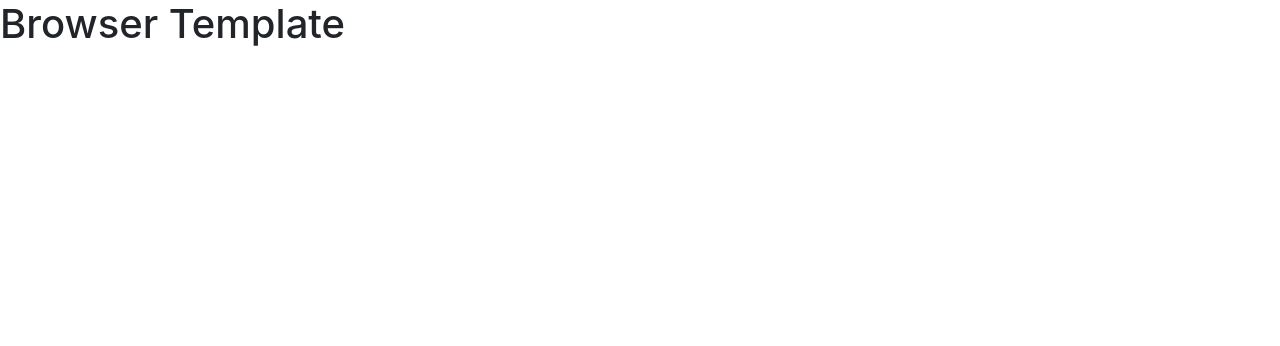
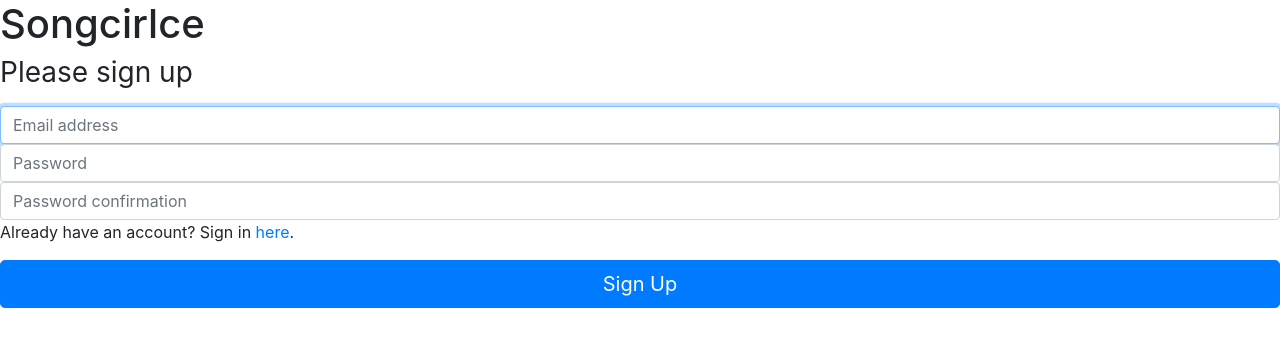
Before and after one commit to mdelgado509/songcircle-client, a website built with webpack: page index.html in a window 1280 px wide. Built offline with nearby package versions, Linux system fonts and the light colour scheme.

Commit message:
Test sign up event listener and handler

```diff
--- a/assets/scripts/app.js
+++ b/assets/scripts/app.js
@@ -3,9 +3,13 @@
 // use require with a reference to bundle the file and use it in this file
 // const example = require('./example')
 
+// require auth event handlers
+const authEvents = require('./auth/events')
+
 // use require without a reference to ensure a file is bundled
 // require('./example')
 
 $(() => {
-  // your JS code goes here
+  // create event listener for sign up submit event
+  $('#sign-up').on('submit', authEvents.onSignUp)
 })
--- /dev/null
+++ b/assets/scripts/auth/events.js
@@ -0,0 +1,12 @@
+// event handler for sign up submit event
+const onSignUp = function (event) {
+  // prevent default refresh page
+  event.preventDefault()
+
+  // test that event is being listened to and handled
+  console.log('test')
+}
+
+module.exports = {
+  onSignUp
+}
--- a/index.html
+++ b/index.html
@@ -1,7 +1,7 @@
 <!DOCTYPE html>
 <html>
     <head>
-      <title>Example</title>
+      <title>Songcircle</title>
       <meta name="viewport" content="width=device-width, initial-scale=1">
 
       <!-- Do not add `link` tags-->
@@ -12,6 +12,21 @@
       <script src="public/application.js" type="text/javascript" charset="utf-8" defer></script>
     </head>
     <body>
-      <h1>Browser Template</h1>
+      <header>
+        <h1>Songcirlce</h1>
+      </header>
+      <main>
+        <section class="auth">
+          <form id="sign-up" class="form-signin">
+            <!-- <h1 class="h1 mb-3 font-weight-normal text-center">Sign Up</h1> -->
+            <h1 class="h3 mb-3 font-weight-normal">Please sign up</h1>
+            <input name="credentials[email]" type="email" class="form-control" placeholder="Email address" required autofocus>
+            <input name="credentials[password]" type="password" class="form-control" placeholder="Password" required>
+            <input name="credentials[password_confirmation]" type="password" class="form-control" placeholder="Password confirmation" required>
+            <p>Already have an account? Sign in <a id="user-exists" href="#">here</a>.</p>
+            <button class="btn btn-lg btn-primary btn-block" type="submit">Sign Up</button>
+          </form>
+        </section>
+      </main>
     </body>
 </html>
```
Also changed, not shown: assets/scripts/auth/api.js (added), assets/scripts/auth/ui.js (added), 2 other files.
